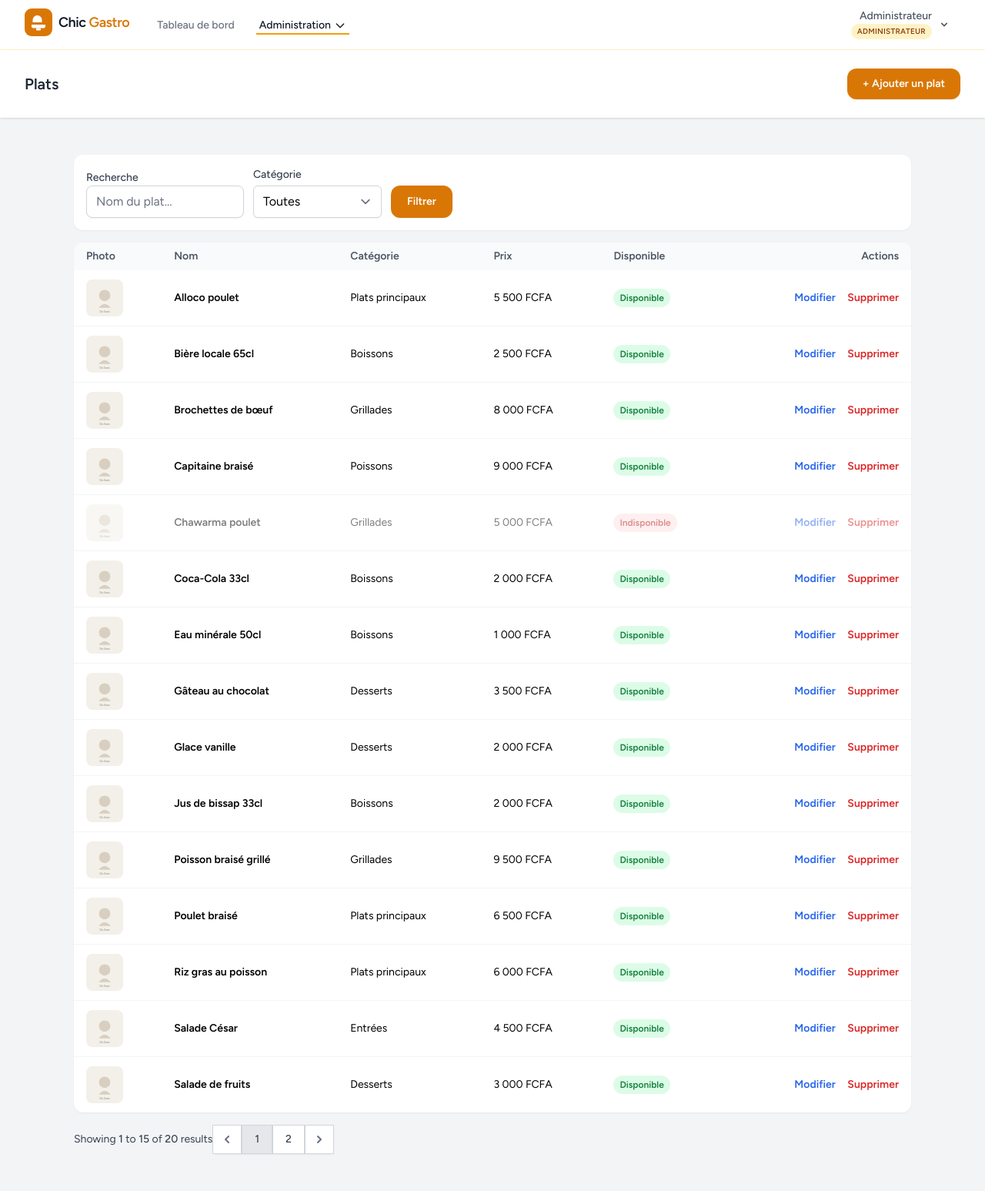
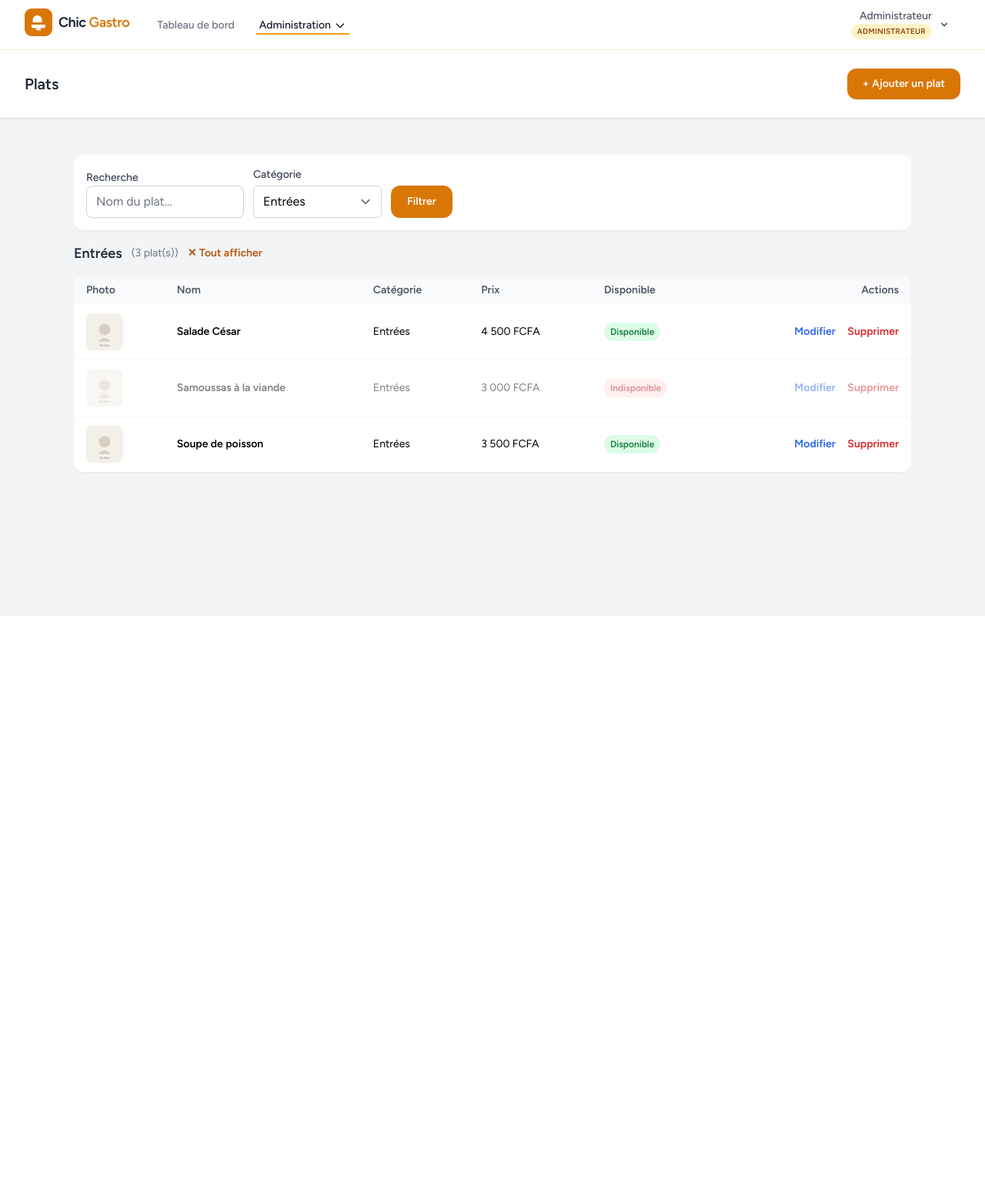
Before and after one commit to isdordjidjigna-lgtm/chic_gastro, a Laravel app: page /admin/plats?categorie=1 in a window 1280 px wide. Shown: the whole page at 77% size. After the commit the page ends 615 px from the top, so only its background shows below. Run offline with Laravel 12, Linux system fonts and the light colour scheme; a user stored in the database is signed in; data comes from the database, SQL or seed files in the repository; style sheets or scripts are compiled from the project's sources.

Commit message:
Navigation catégories ↔ plats : liens filtrés, titre de catégorie et pré-sélection

```diff
--- a/app/Http/Controllers/Admin/PlatController.php
+++ b/app/Http/Controllers/Admin/PlatController.php
@@ -15,22 +15,33 @@ class PlatController extends Controller
     public function index(Request $request): View
     {
         $plats = Plat::with('categorie')
-            ->when($request->filled('categorie_id'), fn ($q) => $q->where('categorie_id', $request->categorie_id))
+            ->when($request->filled('categorie'), fn ($q) => $q->where('categorie_id', $request->categorie))
             ->when($request->filled('q'), fn ($q) => $q->where('nom', 'like', '%'.$request->q.'%'))
             ->orderBy('nom')
             ->paginate(15)
             ->withQueryString();
 
+        $categorieActive = $request->filled('categorie')
+            ? Category::find($request->categorie)
+            : null;
+
         return view('admin.plats.index', [
             'plats' => $plats,
             'categories' => Category::orderBy('ordre')->get(),
+            'categorieActive' => $categorieActive,
         ]);
     }
 
-    public function create(): View
+    public function create(Request $request): View
     {
+        $plat = new Plat;
+        // Pré-sélection de la catégorie quand on vient d'une liste filtrée.
+        if ($request->filled('categorie')) {
+            $plat->categorie_id = $request->categorie;
+        }
+
         return view('admin.plats.form', [
-            'plat' => new Plat,
+            'plat' => $plat,
             'categories' => Category::orderBy('ordre')->get(),
         ]);
     }
--- a/resources/views/admin/plats/index.blade.php
+++ b/resources/views/admin/plats/index.blade.php
@@ -2,7 +2,7 @@
     <x-slot name="header">
         <div class="flex justify-between items-center">
             <h2 class="font-semibold text-xl text-gray-800 leading-tight">Plats</h2>
-            <a href="{{ route('admin.plats.create') }}" class="bg-amber-600 hover:bg-amber-700 text-white px-5 py-2.5 rounded-xl text-sm font-bold shadow-sm">+ Ajouter un plat</a>
+            <a href="{{ route('admin.plats.create', request('categorie') ? ['categorie' => request('categorie')] : []) }}" class="bg-amber-600 hover:bg-amber-700 text-white px-5 py-2.5 rounded-xl text-sm font-bold shadow-sm">+ Ajouter un plat</a>
         </div>
     </x-slot>
 
@@ -23,16 +23,24 @@
                     <x-text-input id="q" name="q" :value="request('q')" placeholder="Nom du plat…" />
                 </div>
                 <div>
-                    <x-input-label for="categorie_id" value="Catégorie" />
-                    <select id="categorie_id" name="categorie_id" class="mt-1 border-gray-300 rounded-md shadow-sm">
+                    <x-input-label for="categorie" value="Catégorie" />
+                    <select id="categorie" name="categorie" class="mt-1 border-gray-300 rounded-md shadow-sm">
                         <option value="">Toutes</option>
                         @foreach($categories as $categorie)
-                            <option value="{{ $categorie->id }}" @selected(request('categorie_id') == $categorie->id)>{{ $categorie->nom }}</option>
+                            <option value="{{ $categorie->id }}" @selected(request('categorie') == $categorie->id)>{{ $categorie->nom }}</option>
                         @endforeach
                     </select>
                 </div>
                 <x-primary-button>Filtrer</x-primary-button>
             </form>
+
+            @if($categorieActive)
+                <div class="flex items-center gap-3">
+                    <h3 class="text-lg font-bold text-gray-800">{{ $categorieActive->nom }}</h3>
+                    <span class="text-sm text-gray-500">({{ $plats->total() }} plat(s))</span>
+                    <a href="{{ route('admin.plats.index') }}" class="text-sm text-amber-700 font-semibold">✕ Tout afficher</a>
+                </div>
+            @endif
 
             <div class="bg-white rounded-xl shadow-sm overflow-x-auto">
                 <table class="w-full text-sm">
```
Also changed, not shown: resources/views/admin/categories/index.blade.php (+10 -2 lines), tests/Feature/AdminCrudTest.php (+49 -0 lines).
